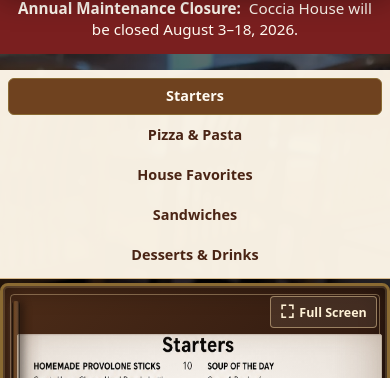
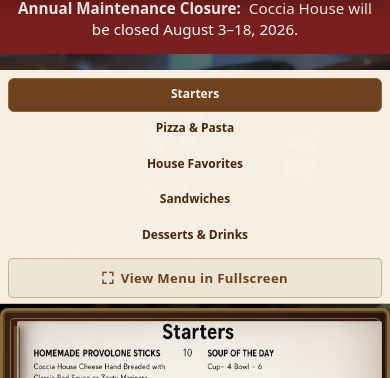
Before and after one commit to Sethysan/coccia-site, a Vue app: page /menu in a window 390 px wide. Shown: the part 164-542 px from the top of the page. Built offline with nearby package versions, Linux system fonts and the light colour scheme; a web font is replaced by a local one.

Commit message:
menuView drag, size, fullscreen, layout overhaul

```diff
--- a/src/views/MenuView.vue
+++ b/src/views/MenuView.vue
@@ -1,31 +1,36 @@
 <template>
   <main class="menu-page">
     <nav class="menu-destination" aria-label="Menu categories">
-      <button v-for="menu in menuPages" :key="menu.id" type="button" :class="{ active: selectedMenu === menu.id }"
-        @click="selectMenu(menu.id)">
+      <div class="menu-category-buttons">
+        <button v-for="menu in menuPages" :key="menu.id" type="button" class="menu-category-button"
+          :class="{ active: selectedMenu === menu.id }" @click="selectMenu(menu.id)">
           {{ menu.label }}
+        </button>
+      </div>
+
+      <button type="button" class="menu-fullscreen-link" aria-label="View menu in fullscreen" @click="openFullscreen">
+        <span aria-hidden="true">⛶</span>
+        View Menu in Fullscreen
       </button>
     </nav>
 
     <section class="menu-panel">
       <Teleport to="body" :disabled="!isFullscreen">
         <div class="vintage-menu" :class="{ 'is-fullscreen': isFullscreen }">
-          <div class="menu-toolbar">
-            <button type="button" class="fullscreen-button"
-              :aria-label="isFullscreen ? 'Exit full screen menu' : 'Open full screen menu'" @click="toggleFullscreen">
-              <span aria-hidden="true">
-                {{ isFullscreen ? '×' : '⛶' }}
-              </span>
-
-              {{ isFullscreen ? 'Close' : 'Full Screen' }}
+          <div v-if="isFullscreen" class="menu-toolbar">
+            <button type="button" class="fullscreen-button" aria-label="Exit fullscreen menu" @click="closeFullscreen">
+              <span aria-hidden="true">×</span>
+              Close
             </button>
           </div>
           <div class="menu-binding" aria-hidden="true"></div>
 
-          <div class="menu-book">
+          <div class="menu-book" @pointerdown="handlePointerDown" @pointerup="handlePointerUp"
+            @pointercancel="resetPointer">
             <Transition :name="transitionName">
               <div :key="selectedMenu" class="menu-page-sheet">
-                <img :src="currentMenu.image" :alt="currentMenu.alt" class="menu-image" />
+                <img :src="currentMenu.image" :alt="currentMenu.alt" class="menu-image" draggable="false"
+                  @dragstart.prevent />
 
                 <div class="paper-shading" aria-hidden="true"></div>
               </div>
@@ -156,8 +161,8 @@
   selectedMenu.value = previousMenu.id
 }
 
-function toggleFullscreen() {
-  isFullscreen.value = !isFullscreen.value
+function openFullscreen() {
+  isFullscreen.value = true
 }
 
 function closeFullscreen() {
@@ -188,6 +193,51 @@
   document.body.classList.remove('menu-view-active')
 })
 
+// Swiping functions
+
+const pointerStartX = ref(0)
+const pointerStartY = ref(0)
+const isPointerActive = ref(false)
+
+function resetPointer() {
+  pointerStartX.value = 0
+  pointerStartY.value = 0
+  isPointerActive.value = false
+}
+
+function handlePointerDown(event) {
+  if (event.pointerType === 'mouse' && event.button !== 0) return
+
+  pointerStartX.value = event.clientX
+  pointerStartY.value = event.clientY
+  isPointerActive.value = true
+
+  event.currentTarget.setPointerCapture?.(event.pointerId)
+}
+
+function handlePointerUp(event) {
+  if (!isPointerActive.value) return
+
+  const distanceX = event.clientX - pointerStartX.value
+  const distanceY = event.clientY - pointerStartY.value
+  const minimumSwipeDistance = 60
+
+  if (
+    Math.abs(distanceX) < minimumSwipeDistance ||
+    Math.abs(distanceX) <= Math.abs(distanceY)
+  ) {
+    resetPointer()
+    return
+  }
+
+  if (distanceX < 0) {
+    nextPage()
+  } else {
+    previousPage()
+  }
+
+  resetPointer()
+}
 </script>
 
 <style scoped>
@@ -209,18 +259,29 @@
   z-index: 20;
 
   display: flex;
-  justify-content: center;
-  gap: 0.5rem;
+  flex-direction: column;
+  align-items: center;
+  gap: 0.65rem;
 
   width: 100%;
   padding: 0.75rem;
-  overflow-x: auto;
 
   background: rgba(255, 248, 235, 0.96);
   border-bottom: 1px solid #d6b98c;
 }
 
-.menu-destination button {
+.menu-category-buttons {
+  display: flex;
+  justify-content: center;
+  gap: 0.5rem;
+
+  width: 100%;
+  overflow-x: auto;
+
+  scrollbar-width: thin;
+}
+
+.menu-category-button {
   flex-shrink: 0;
   padding: 0.55rem 0.9rem;
 
@@ -235,17 +296,56 @@
   cursor: pointer;
 
   transition:
-    background-color 0.2s ease,
-    border-color 0.2s ease,
+    color 0.4s ease,
+    background-color 0.4s ease,
+    border-color 0.4s ease,
+    transform 0.4s ease;
+}
+
+.menu-fullscreen-link {
+  display: inline-flex;
+  align-items: center;
+  justify-content: center;
+  gap: 0.45rem;
+
+  padding: 0.45rem 0.85rem;
+
+  border: 0;
+  border-top: 1px solid rgba(138, 106, 50, 0.35);
+  border-radius: 0;
+
+  background: transparent;
+  color: #6f421f;
+
+  font: inherit;
+  font-size: 0.82rem;
+  font-weight: 700;
+  letter-spacing: 0.03em;
+
+  cursor: pointer;
+  transition:
+    color 0.2s ease,
     transform 0.2s ease;
 }
 
-.menu-destination button:hover {
+.menu-fullscreen-link:hover {
+  color: #351b0f;
+  transform: translateY(-1px);
+}
+
+.menu-fullscreen-link span {
+  display: inline-block;
+  font-size: 1rem;
+  line-height: 1;
+  animation: fullscreenHint 5s ease-in-out infinite;
+}
+
+.menu-category-button:hover {
   border-color: #a87f45;
   background: rgba(138, 106, 50, 0.08);
 }
 
-.menu-destination button.active {
+.menu-category-button.active {
   color: #fffaf1;
   background: #6f421f;
   border-color: #8a6a32;
@@ -394,6 +494,12 @@
    ========================================================= */
 
 .menu-book {
+  cursor: grab;
+  touch-action: pan-y;
+  overscroll-behavior-x: contain;
+  user-select: none;
+  -webkit-user-select: none;
+  -webkit-touch-callout: none;
   position: relative;
   overflow: hidden;
 
@@ -410,6 +516,10 @@
   box-shadow:
     inset 16px 0 18px rgba(78, 45, 24, 0.18),
     inset -10px 0 18px rgba(78, 45, 24, 0.08);
+}
+
+.menu-book:active {
+  cursor: grabbing;
 }
 
 /* =========================================================
@@ -459,7 +569,6 @@
   font-size: 1.1rem;
   line-height: 1;
   display: inline-block;
-  animation: fullscreenHint 5s ease-in-out infinite;
 }
 
 .menu-page-sheet {
@@ -471,8 +580,6 @@
   background: #fffaf1;
   backface-visibility: hidden;
   -webkit-backface-visibility: hidden;
-  /* transform-style: preserve-3d;
-  transform: translateZ(0); */
 }
 
 .menu-image {
@@ -482,6 +589,7 @@
   object-fit: contain;
   position: relative;
   z-index: 1;
+  -webkit-user-drag: none;
 }
 
 /* Gives the page an aged edge and subtle paper depth */
@@ -534,8 +642,6 @@
 .turn-forward-leave-active,
 .turn-forward-leave-to {
   z-index: 3;
-  backface-visibility: hidden;
-  -webkit-backface-visibility: hidden;
 }
 
 /* Backward */
@@ -543,8 +649,6 @@
 .turn-backward-enter-active,
 .turn-backward-enter-to {
   z-index: 3;
-  backface-visibility: hidden;
-  -webkit-backface-visibility: hidden;
 }
 
 /* =========================================================
@@ -680,6 +784,7 @@
   font-size: 0.85rem;
   letter-spacing: 0.08em;
   text-transform: uppercase;
+  user-select: none;
 }
 
 /* =========================================================
@@ -687,55 +792,67 @@
    ========================================================= */
 
 @media (max-width: 700px) {
-
-  .menu-destination {
-    flex-direction: column;
-    align-items: stretch;
-    gap: .2rem;
-    position: sticky;
-    max-height: 220px;
-    padding: .35rem .5rem;
-    overflow-y: auto;
-  }
-
-  .menu-destination button {
-
-    width: 100%;
-
-    text-align: center;
-
-    padding: .55rem .75rem;
-
-    font-size: .9rem;
-    line-height: 1.2;
-  }
-
-  .menu-destination button.active {
-
-    padding-top: .55rem;
-    padding-bottom: .55rem;
-
-    border-radius: 6px;
-  }
-
   .menu-page {
     padding-inline: 0;
   }
 
+  .menu-destination {
+    position: sticky;
+    top: 0;
+
+    align-items: stretch;
+    gap: 0.35rem;
+
+    max-height: none;
+    padding: 0.35rem 0.5rem;
+    overflow: visible;
+  }
+
+  .menu-category-buttons {
+    display: flex;
+    flex-direction: column;
+    align-items: stretch;
+    gap: 0.1rem;
+
+    max-height: 180px;
+    overflow-x: hidden;
+    overflow-y: auto;
+  }
+
+  .menu-category-button {
+    width: 100%;
+    padding: 0.55rem 0.75rem;
+
+    text-align: center;
+    font-size: 0.75rem;
+    line-height: 1.2;
+  }
+
+  .menu-category-button.active {
+    border-radius: 6px;
+  }
+
+  .menu-fullscreen-link {
+    width: 100%;
+    min-height: 2.5rem;
+    padding: 0.5rem 0.75rem;
+
+    border: 1px solid rgba(138, 106, 50, 0.4);
+    border-radius: 5px;
+
+    background: rgba(138, 106, 50, 0.07);
+  }
+
   .menu-panel {
-    padding-top: .25rem;
+    padding-top: 0.25rem;
   }
 
   .vintage-menu {
-
     width: 100%;
-
     max-width: 540px;
-
     margin: auto;
   }
 
-  @media (max-width: 700px) {
   .menu-toolbar {
     margin-bottom: 0.35rem;
   }
@@ -754,13 +871,17 @@
     display: grid;
     grid-template-columns: 1fr auto 1fr;
     gap: 0.35rem;
-
     padding-top: 0.4rem;
   }
 
   .vintage-menu.is-fullscreen .page-control {
     min-height: 2.5rem;
   }
+
+  .vintage-menu:not(.is-fullscreen) .menu-controls {
+    display: flex;
+    flex-direction: column;
+    gap: 0.5rem;
   }
 
   .menu-binding {
@@ -774,23 +895,14 @@
     margin-left: 0.3rem;
   }
 
-  .menu-controls {
-
-    display: flex;
-
-    flex-direction: column;
-
-    gap: .5rem;
-  }
-
   .page-control {
     padding: 0.5rem;
     font-size: 0.82rem;
   }
 
   .page-number {
+    order: -1;
     font-size: 0.7rem;
-    order: -1;
   }
 }
 
@@ -811,11 +923,16 @@
   .turn-backward-leave-to {
     transform: none;
   }
+
+  .menu-fullscreen-link span {
+    animation: none;
+  }
 }
 
 /* Animation */
 
 @keyframes fullscreenHint {
+
   0%,
   82%,
   100% {
@@ -838,5 +955,4 @@
     transform: scale(1);
   }
 }
-
 </style>
```
Lines whose indentation alone changed are shown as unchanged.
